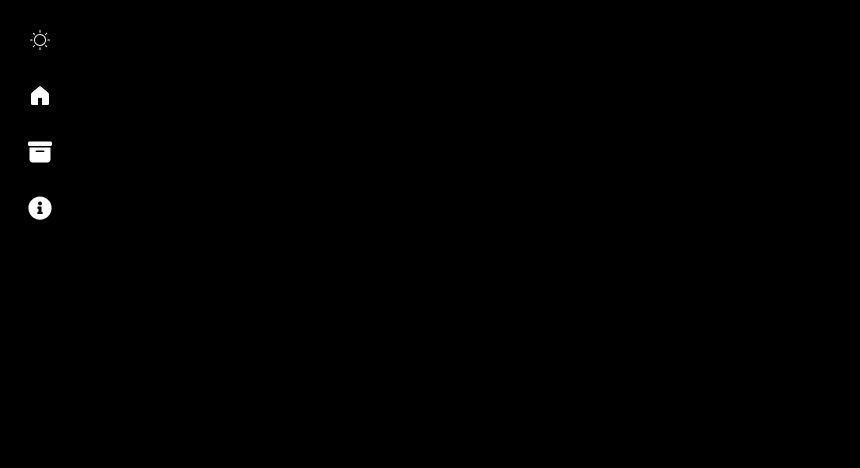
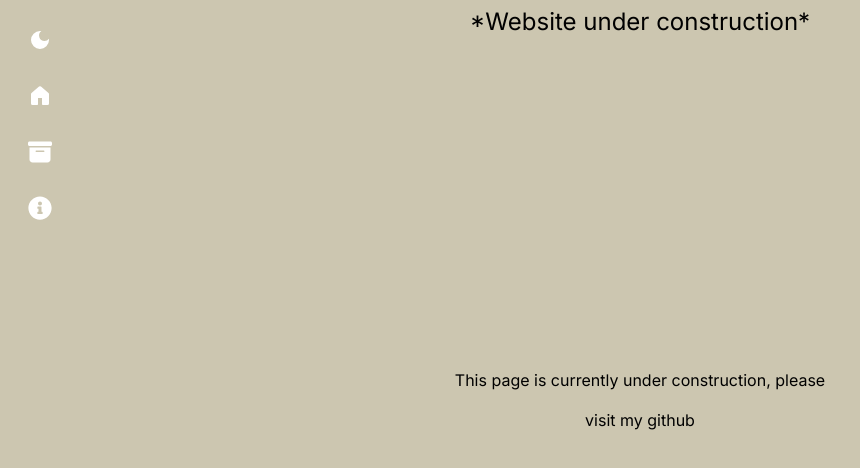
Before and after one commit to CaseSens/nextjs_portfolio, a Next.js app: page /projects in a window 1280 px wide. Shown: the top 468 px of the page, without its empty margins (0-860 px from the left). Built offline with nearby package versions, Linux system fonts and the light colour scheme.

Commit message:
better theme switch compatibility

```diff
--- a/next.config.mjs
+++ b/next.config.mjs
@@ -1,6 +1,7 @@
 /** @type {import('next').NextConfig} */
 const nextConfig = {
   eslint: { ignoreDuringBuilds: true },
+  reactStrictMode: false,
   output: "export",
 };
 
--- a/src/app/about.tsx
+++ b/src/app/about.tsx
@@ -23,10 +23,9 @@ function About() {
   return (
     <div
       id="about-page"
-      style={{transition: "all 2s ease-in-out"}}
-      className="relative grid grid-cols-page-padding-cols-sm gap-y-96 place-items-center p-6 md:px-8 lg:px-12 xl:px-16 w-full font-rubik"
+      className="transition-colors duration-[2000ms] relative grid grid-cols-page-padding-cols-sm gap-y-96 place-items-center p-6 md:px-8 lg:px-12 xl:px-16 w-full font-rubik text-black dark:text-white"
     >
-      <div className="absolute lightmode w-full h-full z-[1] pointer-events-none bg-pink-grad" />
+      <div className="absolute lightmode w-full h-full z-[1] pointer-events-none bg-pink-grad dark:opacity-0" />
       <div className="absolute darkmode w-full h-full z-0 pointer-events-none bg-blue-grad" />
       <img
         src="/blob-1.svg"
@@ -41,7 +40,7 @@ function About() {
       <div
         id="introduction-container"
         style={{ height: "80vh" }}
-        className="col-start-2 relative box-border relative flex items-center justify-center w-full z-10 text-white"
+        className="col-start-2 relative box-border relative flex items-center justify-center w-full z-10"
       >
         <div
           id="introduction-elem"
@@ -107,12 +106,12 @@ function About() {
           className="absolute size-12 p-2 transition rounded-md hover:bg-white/[.2] cursor-pointer"
         />
       </div>
-      <div className="relative z-10 col-start-2 w-full h-full my-[400px] rounded-xl">
+      <div className="col-start-2 w-full h-full my-[400px] rounded-xl">
         <ImageGallery id="devGallery" />
       </div>
       <img
         src="/layered_peaks.svg"
-        className="w-full bottom-0 left-0 object-cover drop-shadow-[0_35px_35px_rgba(0,0,0,0.25)]"
+        className="absolute z-10 w-full bottom-0 left-0 object-cover drop-shadow-[0_35px_35px_rgba(0,0,0,0.25)]"
         alt="bubble"
       />
     </div>
--- a/src/app/components/Header.tsx
+++ b/src/app/components/Header.tsx
@@ -3,7 +3,8 @@
 import { GoHomeFill } from "react-icons/go";
 import { FaBoxArchive } from "react-icons/fa6";
 import { FaInfoCircle } from "react-icons/fa";
-import { CiLight } from "react-icons/ci";
+import { MdLightMode } from "react-icons/md";
+import { MdDarkMode } from "react-icons/md";
 import TooltipButton from "./TooltipButton";
 import { useTheme } from "next-themes";
 import { useViewportHooks } from "../hooks/viewport-hooks";
@@ -29,18 +30,23 @@ const Header = () => {
   return (
     <div className="header box-border fixed flex flex-col gap-2 justify-center justify-start w-full top-0 p-4 z-20 pointer-events-none">
       <TooltipButton
-        Icon={CiLight}
-        tooltipText="Dark"
+        Icon={resolvedTheme === "dark" ? MdLightMode : MdDarkMode}
+        tooltipText={
+          resolvedTheme === "dark" ? "Switch to light" : "Switch to dark"
+        }
         onClick={toggleLightMode}
       />
-      <TooltipButton Icon={GoHomeFill} tooltipText="Home" />
+      <TooltipButton Icon={GoHomeFill} tooltipText="Home" link="/" />
       <TooltipButton
         Icon={FaBoxArchive}
         tooltipText="Projects"
         link="/projects"
       />
       <TooltipButton Icon={FaInfoCircle} tooltipText="Contact Info" />
-      <h1 className="fixed clamp-width-small left-1/2 top-1 translate-x-[-50%] text-[black] select-none ">
+      <h1
+        style={{ transition: "all 2s ease" }}
+        className="fixed clamp-width-small left-1/2 top-1 translate-x-[-50%] text-[black] dark:text-white select-none "
+      >
         *Website under construction*
       </h1>
     </div>
--- a/src/app/components/IntroButton.tsx
+++ b/src/app/components/IntroButton.tsx
@@ -13,7 +13,7 @@ const IntroButton: React.FC<IntroButtonProps> = ({ text, onClick }) => {
   return (
     <button
       onClick={handleClick}
-      className="border-2 px-2 py-1 clamp-width-dynamic-ps md:px-6 md:py-2 rounded-md font-light transition hover:shadow-lg hover:bg-slate-200/[.1]"
+      className="duration-[2000ms] border-2 border-black dark:border-white px-2 py-1 clamp-width-dynamic-ps md:px-6 md:py-2 rounded-md font-light hover:shadow-lg hover:bg-slate-200/[.1] hover:duration-300"
     >
       {text}
     </button>
--- a/src/app/components/TooltipButton.tsx
+++ b/src/app/components/TooltipButton.tsx
@@ -18,6 +18,7 @@ const TooltipButton: React.FC<TooltipButtonProps> = ({
   ...divProps
 }) => {
   const [isHovered, setIsHovered] = useState<boolean>(false);
+  const [isHeldDown, setIsHeldDown] = useState<boolean>(false);
   const [isVisible, setIsVisible] = useState<boolean>(false);
   let visibilityTimer: ReturnType<typeof setTimeout>;
 
@@ -34,6 +35,14 @@ const TooltipButton: React.FC<TooltipButtonProps> = ({
     }, 300);
   };
 
+  const handleMouseDown = () => {
+    setIsHeldDown(true);
+  };
+
+  const handleMouseUp = () => {
+    setIsHeldDown(false);
+  };
+
   useEffect(() => {
     // Clear visibility timer on component unmount
     return () => clearTimeout(visibilityTimer);
@@ -48,26 +57,43 @@ const TooltipButton: React.FC<TooltipButtonProps> = ({
   */
 
   return (
-    <div {...divProps} className={classNames("relative w-max h-max flex gap-2 items-center")}>
+    <div
+      {...divProps}
+      className={classNames("relative w-max h-max flex gap-2 items-center")}
+    >
+      <div className="w-[48px] h-[48px] flex items-center justify-center">
         {link ? (
           <Link href={link ?? "/"}>
             <button
-            className="transition-all w-full h-fit p-3 rounded-[8000px] hover:bg-white/[0.1] pointer-events-auto"
+              className="transition-all w-max h-max p-3 rounded-[8000px] flex items-center justify-center hover:bg-white/[0.1] pointer-events-auto"
               onMouseEnter={handleMouseEnter}
               onMouseLeave={handleMouseLeave}
+              onMouseDown={handleMouseDown}
+              onMouseUp={handleMouseUp}
             >
-            <Icon color="white" className="size-6" />
+              <Icon
+                color="white"
+                style={{ fontSize: isHeldDown ? "1.25rem" : "1.5rem" }}
+                className="transition-all"
+              />
             </button>
           </Link>
         ) : (
           <button
-          className="transition-all w-full h-fit p-3 rounded-[8000px] hover:bg-white/[0.1] pointer-events-auto"
+            className="transition-all w-max h-max p-3 rounded-[8000px] flex items-center justify-center hover:bg-white/[0.1] pointer-events-auto"
             onMouseEnter={handleMouseEnter}
             onMouseLeave={handleMouseLeave}
+            onMouseDown={handleMouseDown}
+            onMouseUp={handleMouseUp}
           >
-          <Icon color="white" className="size-6" />
+            <Icon
+              color="white"
+              style={{ fontSize: isHeldDown ? "1.25rem" : "1.5rem" }}
+              className="transition-all"
+            />
           </button>
         )}
+      </div>
       <div
         className="transition-all flex flex-col items-start justify-center z-2 w-fit h-full bg-white/[0.1] px-4 py-2 rounded-md text-white select-none"
         style={{
--- a/src/app/home.tsx
+++ b/src/app/home.tsx
@@ -1,6 +1,9 @@
 "use client";
 
-import { useViewportHooks } from "@/app/hooks/viewport-hooks";
+import {
+  themeTransitionStyles,
+  useViewportHooks,
+} from "@/app/hooks/viewport-hooks";
 import IntroButton from "./components/IntroButton";
 
 export default function Home() {
@@ -12,7 +15,7 @@ export default function Home() {
   };
 
   return (
-    <div className="relative z-0 bg-transparent h-screen grid grid-cols-page-padding-cols-sm place-items-center p-6 md:px-8 lg:px-12 xl:px-16 w-full text-white font-rubik font-bold text-center shrink-0 select-none">
+    <div className="transition-colors duration-[2000ms] relative z-0 bg-transparent h-screen grid grid-cols-page-padding-cols-sm place-items-center p-6 md:px-8 lg:px-12 xl:px-16 w-full text-black dark:text-white font-rubik font-bold text-center shrink-0 select-none">
       <img
         src="/waves-bg.svg"
         className="lightmode absolute inset-0 object-cover h-full w-full z-[1] dark:opacity-0"
--- a/src/app/layout.tsx
+++ b/src/app/layout.tsx
@@ -74,10 +74,8 @@ export default function RootLayout({
         className={`${inter.className} ${rubik.variable} ${playfair.variable} font-sans overflow-x-hidden`}
       >
         <ColorThemeProvider attribute="class">
-          <>
-            <Header />
-            {children}
-          </>
+          <Header />
+          {children}
         </ColorThemeProvider>
       </body>
     </html>
--- a/src/app/projects/page.tsx
+++ b/src/app/projects/page.tsx
@@ -1,7 +1,12 @@
+import Link from "next/link";
+
 export default function Projects() {
   return (
-    <main className="w-full h-full bg-black">
-
+    <main className="transition-colors duration-[2000ms] w-full h-full bg-[#CCC6B0] dark:bg-[#05080E] flex flex-col gap-4 items-center justify-center text-black dark:text-white">
+      <h1>This page is currently under construction, please </h1>
+      <Link href={"https://github.com/CaseSens"}>
+        <button>visit my github</button>
+      </Link>
     </main>
   );
 }
--- a/src/app/providers/ColorThemeProvider.tsx
+++ b/src/app/providers/ColorThemeProvider.tsx
@@ -2,12 +2,25 @@
 
 import { ThemeProvider } from "next-themes";
 import { ThemeProviderProps } from "next-themes/dist/types";
-import { ReactNode } from "react";
+import { ReactNode, useEffect, useState } from "react";
 
 interface ColorThemeProviderProps extends ThemeProviderProps {
-  children: ReactNode;
+  children: ReactNode[];
 }
 
-export function ColorThemeProvider({ children, ...props }: ColorThemeProviderProps) {
+export function ColorThemeProvider({
+  children,
+  ...props
+}: ColorThemeProviderProps) {
+  const [mounted, setMounted] = useState(false);
+
+  useEffect(() => {
+    setMounted(true);
+  }, []);
+
+  if (!mounted) {
+    return null;
+  }
+
   return <ThemeProvider {...props}>{children}</ThemeProvider>;
 }
--- a/tailwind.config.ts
+++ b/tailwind.config.ts
@@ -10,8 +10,8 @@ const config: Config = {
   theme: {
     extend: {
       backgroundImage: {
-        "pink-grad": "linear-gradient(to bottom, #C62368, #931C1C, black 95%)",
-        "blue-grad": "linear-gradient(to bottom, #030032, #931C1C, black 95%)",
+        "pink-grad": "linear-gradient(to bottom, #C62368, #931C1C 70%, black 95%)",
+        "blue-grad": "linear-gradient(to bottom, #030032, #931C1C 70%, black 95%)",
       },
       colors: {
         darkblue: "#01223b",
```
Lines whose indentation alone changed are shown as unchanged.
